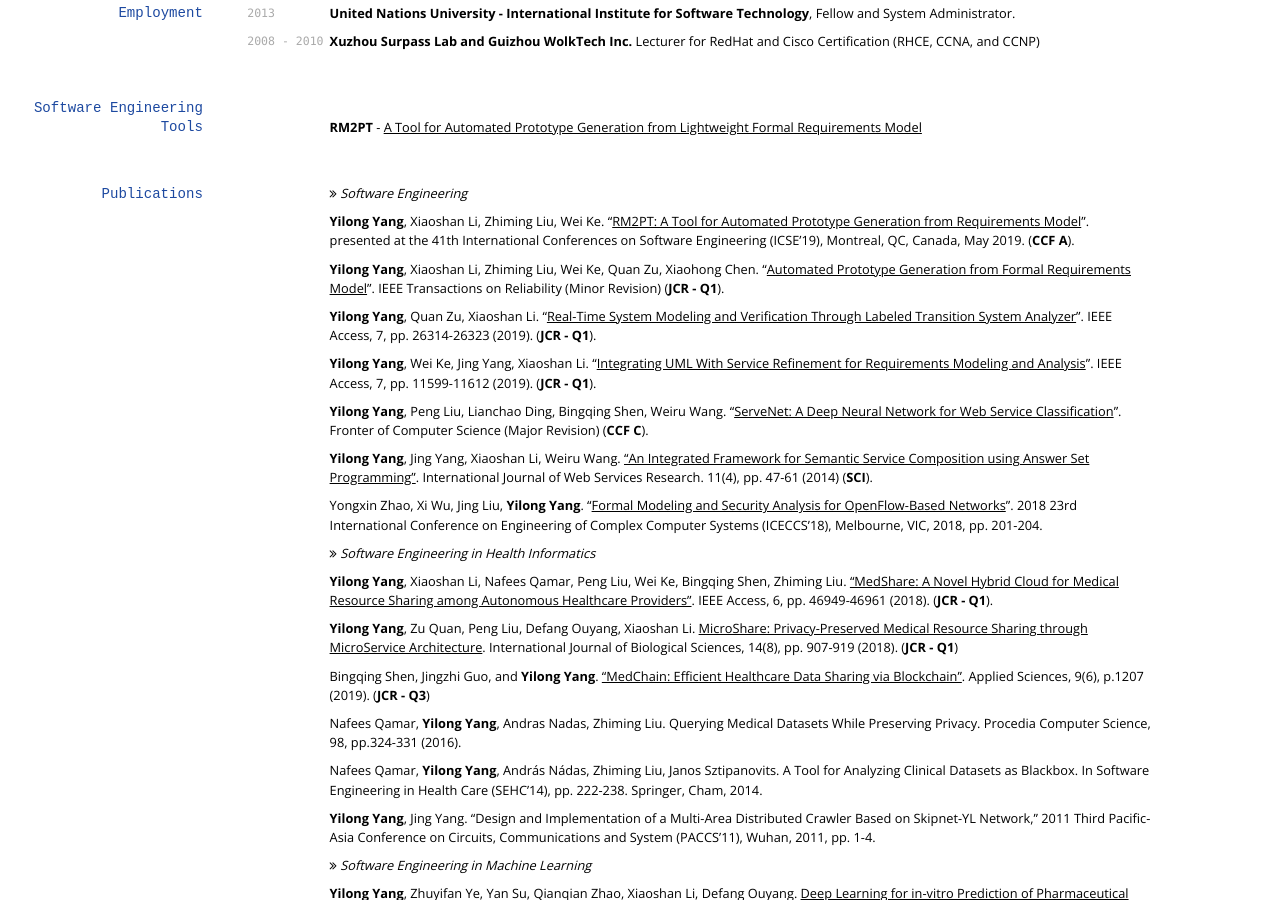
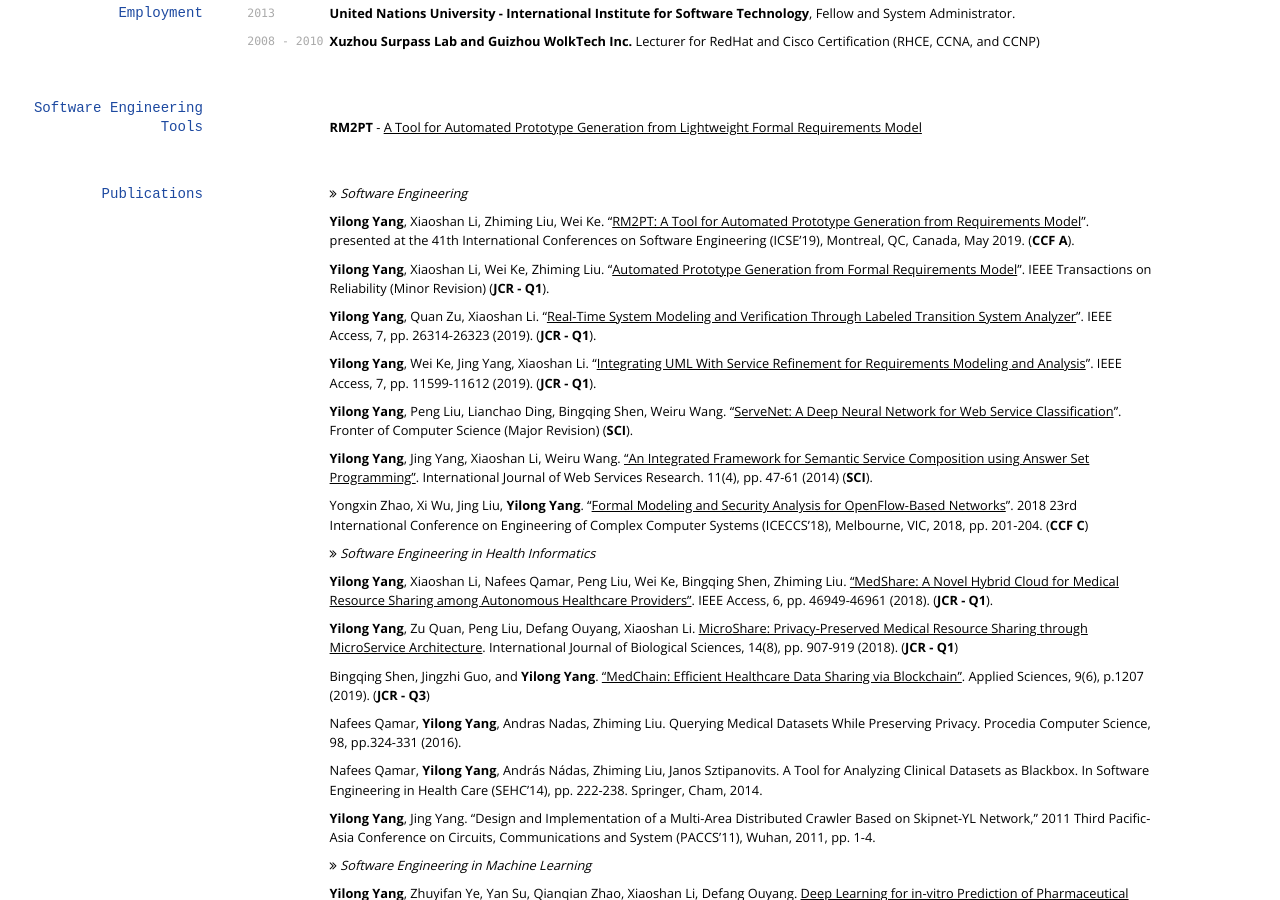
Before and after one commit to yylonly/yylonly.github.io, a Jekyll site: the page built from index.md, in a window 1280 px wide and 900 px high, scrolled down 422 px. Built offline with Jekyll 4.4.1, drawn with Linux system fonts in a browser that asks for light colours; nearby versions of some CDN libraries; some web fonts are replaced.

Commit message:
update references

```diff
--- a/index.md
+++ b/index.md
@@ -45,17 +45,17 @@ I'm a PhD Candidate in Software Engineering at the University of Macau, Macau. R
 
 **Yilong Yang**, Xiaoshan Li, Zhiming Liu, Wei Ke. "[RM2PT: A Tool for Automated Prototype Generation from Requirements Model](https://2019.icse-conferences.org/event/icse-2019-demonstrations-rm2pt-a-tool-for-automated-prototype-generation-fromrequirements-model)". presented at the 41th International Conferences on Software Engineering (ICSE'19), Montreal, QC, Canada, May 2019. (**CCF A**).
 
-**Yilong Yang**, Xiaoshan Li, Zhiming Liu, Wei Ke, Quan Zu, Xiaohong Chen. "[Automated Prototype Generation from Formal Requirements Model](http://arxiv.org/abs/1808.10657)". IEEE Transactions on Reliability (Minor Revision) (**JCR - Q1**).
+**Yilong Yang**, Xiaoshan Li, Wei Ke, Zhiming Liu. "[Automated Prototype Generation from Formal Requirements Model](http://arxiv.org/abs/1808.10657)". IEEE Transactions on Reliability (Minor Revision) (**JCR - Q1**).
 
 **Yilong Yang**, Quan Zu, Xiaoshan Li. "[Real-Time System Modeling and Verification Through Labeled Transition System Analyzer](https://doi.org/10.1109/ACCESS.2019.2899761)". IEEE Access, 7, pp. 26314-26323 (2019). (**JCR - Q1**).
 
 **Yilong Yang**, Wei Ke, Jing Yang, Xiaoshan Li. "[Integrating UML With Service Refinement for Requirements Modeling and Analysis](https://doi.org/10.1109/ACCESS.2019.2892082)". IEEE Access, 7, pp. 11599-11612 (2019). (**JCR - Q1**).
 
-**Yilong Yang**, Peng Liu, Lianchao Ding, Bingqing Shen, Weiru Wang. "[ServeNet: A Deep Neural Network for Web Service Classification](http://arxiv.org/abs/1806.05437)". Fronter of Computer Science (Major Revision) (**CCF C**).
+**Yilong Yang**, Peng Liu, Lianchao Ding, Bingqing Shen, Weiru Wang. "[ServeNet: A Deep Neural Network for Web Service Classification](http://arxiv.org/abs/1806.05437)". Fronter of Computer Science (Major Revision) (**SCI**).
 
 **Yilong Yang**, Jing Yang, Xiaoshan Li, Weiru Wang. ["An Integrated Framework for Semantic Service Composition using Answer Set Programming"](https://doi.org/10.4018/IJWSR.2014100104). International Journal of Web Services Research. 11(4), pp. 47-61 (2014) (**SCI**).
 
-Yongxin Zhao, Xi Wu, Jing Liu, **Yilong Yang**. "[Formal Modeling and Security Analysis for OpenFlow-Based Networks](https://doi.org/10.1109/ICECCS2018.2018.00032)". 2018 23rd International Conference on Engineering of Complex Computer Systems (ICECCS'18), Melbourne, VIC, 2018, pp. 201-204.
+Yongxin Zhao, Xi Wu, Jing Liu, **Yilong Yang**. "[Formal Modeling and Security Analysis for OpenFlow-Based Networks](https://doi.org/10.1109/ICECCS2018.2018.00032)". 2018 23rd International Conference on Engineering of Complex Computer Systems (ICECCS'18), Melbourne, VIC, 2018, pp. 201-204. (**CCF C**)
 
 <i class="fa fa-angle-double-right" aria-hidden="true"></i> *Software Engineering in Health Informatics*
 
```
